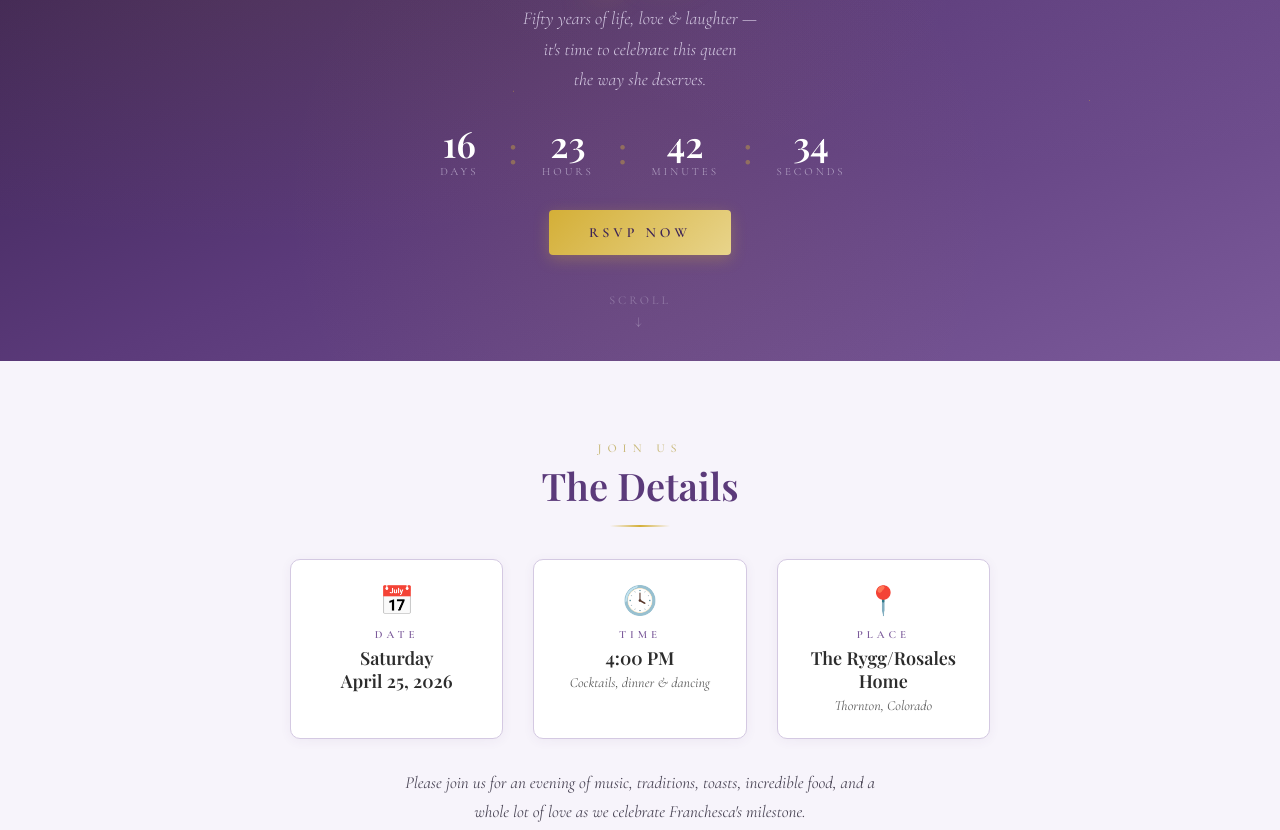
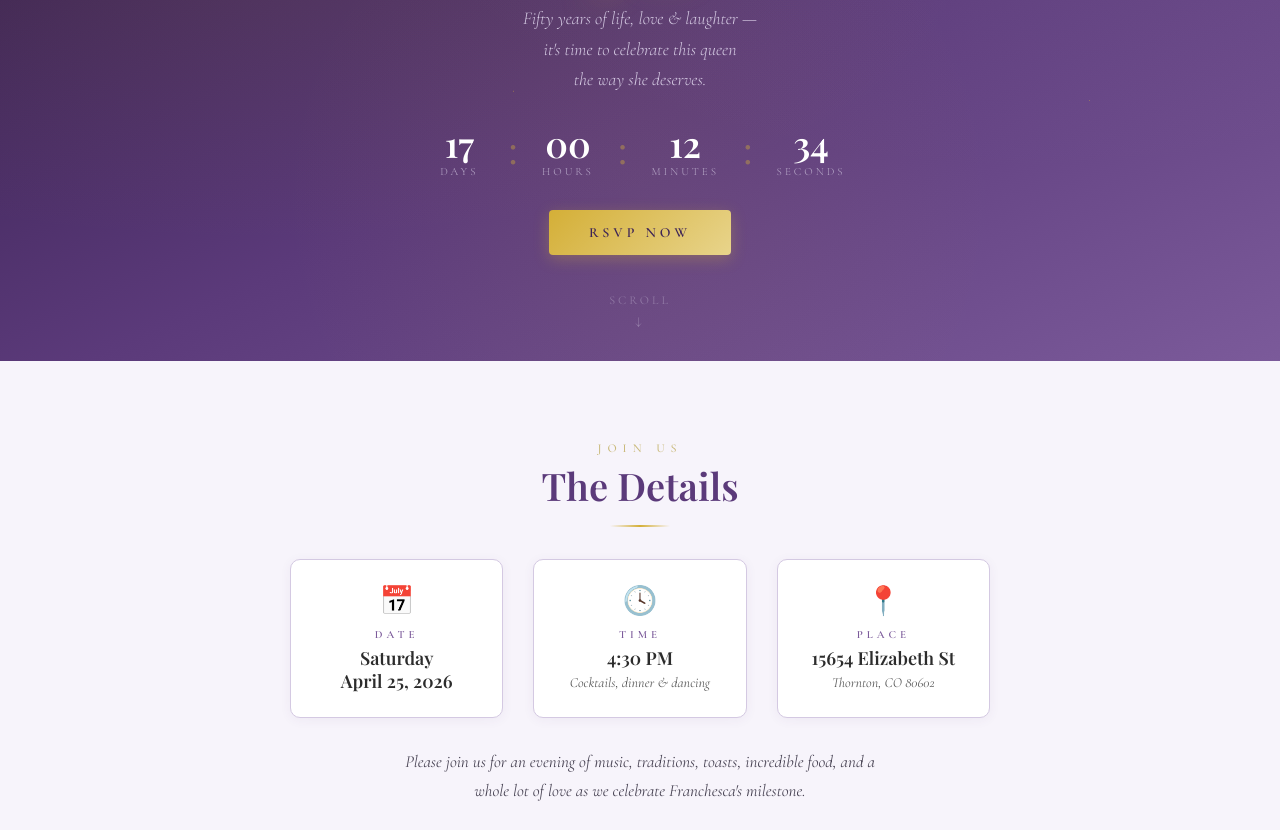
Before and after one commit to errygg/franchescas50th, a plain HTML site: page index.html in a window 1280 px wide. Shown: the part 439-1269 px from the top of the page. Drawn offline with nearby package versions, Linux system fonts and the light colour scheme; a web font is replaced by a local one.

Commit message:
Update event address and start time to 4:30 PM
Co-Authored-By: Claude Opus 4.6 (1M context) <noreply@anthropic.com>

```diff
--- a/index.html
+++ b/index.html
@@ -168,14 +168,14 @@
       <div class="detail-card">
         <span class="detail-card-icon">🕓</span>
         <div class="detail-card-label">Time</div>
-        <div class="detail-card-value">4:00 PM</div>
+        <div class="detail-card-value">4:30 PM</div>
         <div class="detail-card-sub">Cocktails, dinner &amp; dancing</div>
       </div>
       <div class="detail-card">
         <span class="detail-card-icon">📍</span>
         <div class="detail-card-label">Place</div>
-        <div class="detail-card-value">The Rygg/Rosales Home</div>
-        <div class="detail-card-sub">Thornton, Colorado</div>
+        <div class="detail-card-value">15654 Elizabeth St</div>
+        <div class="detail-card-sub">Thornton, CO 80602</div>
       </div>
     </div>
     <p class="details-note fade-in">Please join us for an evening of music, traditions, toasts, incredible food, and a whole lot of love as we celebrate Franchesca's milestone.</p>
@@ -286,13 +286,13 @@
 
 <footer class="footer">
   <span class="footer-heart">💜</span>
-  <p class="footer-text">Franchesca's Cincuentañera<br>April 25, 2026 — Thornton, Colorado</p>
+  <p class="footer-text">Franchesca's Cincuentañera<br>April 25, 2026 — 15654 Elizabeth St, Thornton, CO 80602</p>
   <div class="footer-copy">Made with love by the Rygg/Rosales family</div>
 </footer>
 
 <script>
   function updateCountdown() {
-    const target = new Date('2026-04-25T16:00:00-06:00').getTime();
+    const target = new Date('2026-04-25T16:30:00-06:00').getTime();
     const now = Date.now();
     const diff = target - now;
     if (diff <= 0) { document.getElementById('cd-days').textContent = '0'; document.getElementById('cd-hours').textContent = '0'; document.getElementById('cd-mins').textContent = '0'; document.getElementById('cd-secs').textContent = '0'; return; }
```
